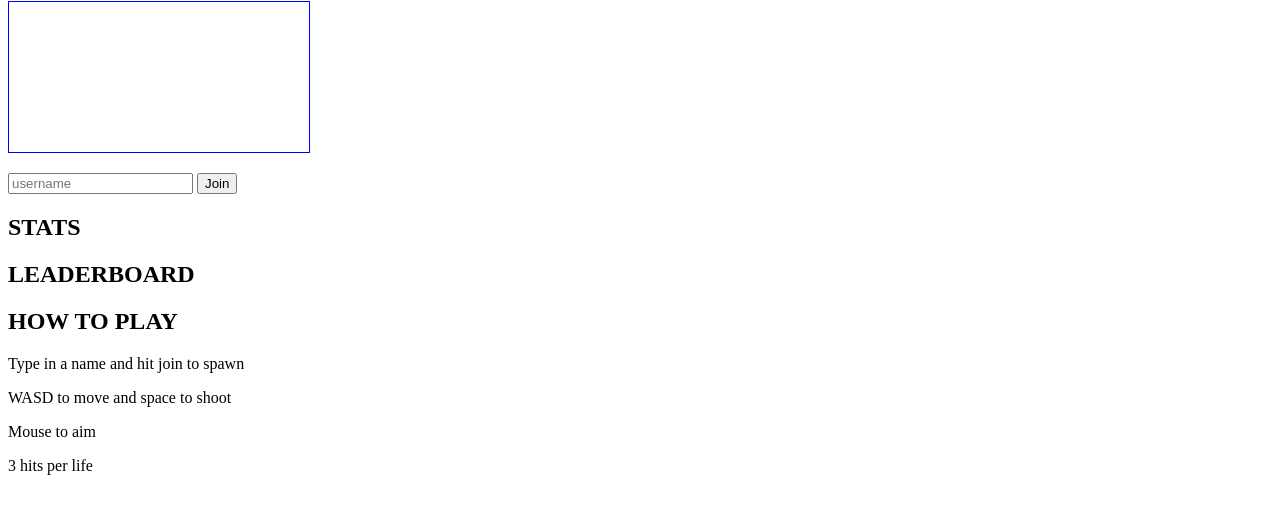
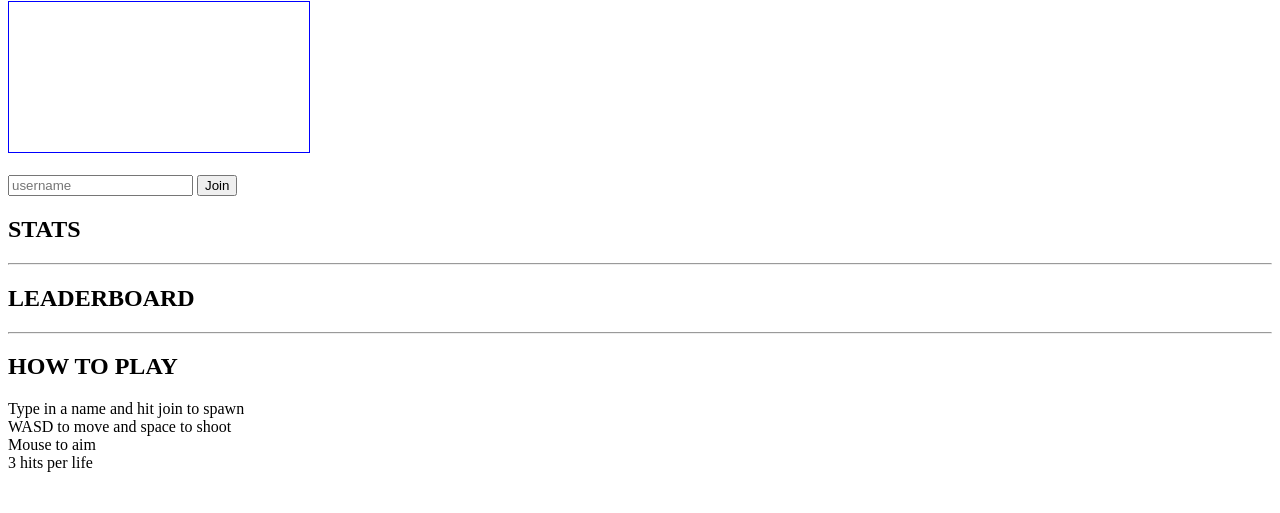
Before and after one commit to KashPitan/SockShooter, a website: page public/index.html in a window 1280 px wide. Shown: the part 79-592 px from the top of the page. Drawn offline with Linux system fonts and the light colour scheme; a script that the page names is missing.

Commit message:
some html changes

```diff
--- a/public/game.js
+++ b/public/game.js
@@ -35,7 +35,7 @@ function leaderboardFunction(players){
     var player = players[id];
     arr.push(player);
   }
-  console.log(arr);
+  // console.log(arr);
   if(arr.length>1){
     topKills = arr.sort(compare);
     // console.log(topKills);
@@ -124,7 +124,7 @@ document.addEventListener("keydown", function(event){
 //add a new player when join button is clicked
 joinButton.addEventListener("click", function(){
   userName = nameInput.value;
-  console.log(userName);
+  // console.log(userName);
     if(userName === ""){
       userName = "anon"
     }
--- a/public/index.html
+++ b/public/index.html
@@ -11,18 +11,20 @@
 <body>
     <h1>SOCKSHOOTER.IO</h1>
     <canvas id="canvas"></canvas>
-    <p></p>
+    <br><br>
     <input id="nameInput" placeholder="username" type ="text" maxlength="10">
     <button id="joinButton" type="button">Join</button>
     <h2>STATS</h2>
     <p id="playerStats"></p>
+    <hr>
     <h2>LEADERBOARD</h2>
     <ol id="leaderboard"></ol>
+    <hr>
     <h2>HOW TO PLAY</h2>
-    <p>Type in a name and hit join to spawn</p>
-    <p>WASD to move and space to shoot</p>
-    <p>Mouse to aim</p>
-    <p>3 hits per life</p>
+    <p>Type in a name and hit join to spawn<br>
+        WASD to move and space to shoot <br>
+         Mouse to aim <br>
+        3 hits per life</p>
     <script src="game.js"></script>
 </body>
 
```
